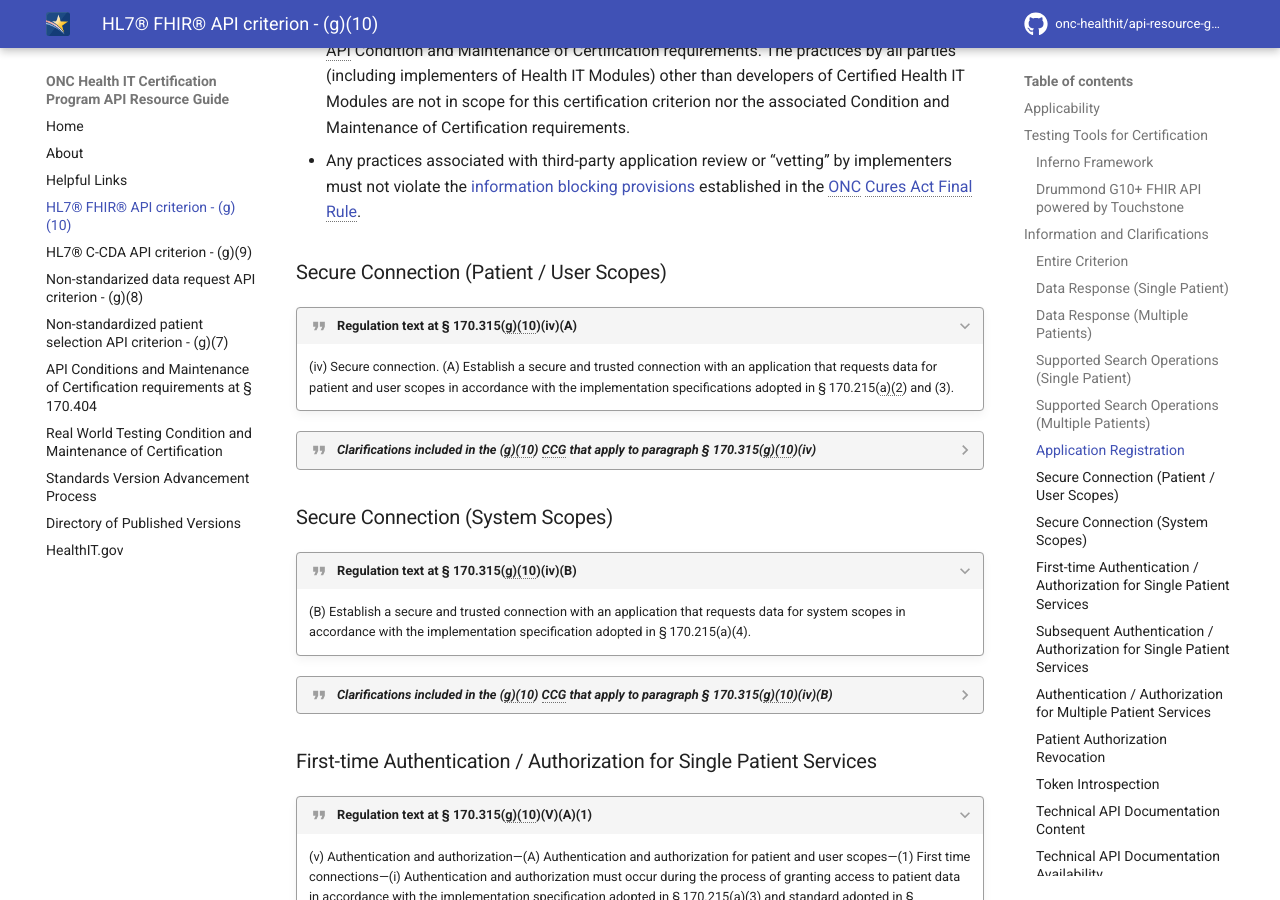
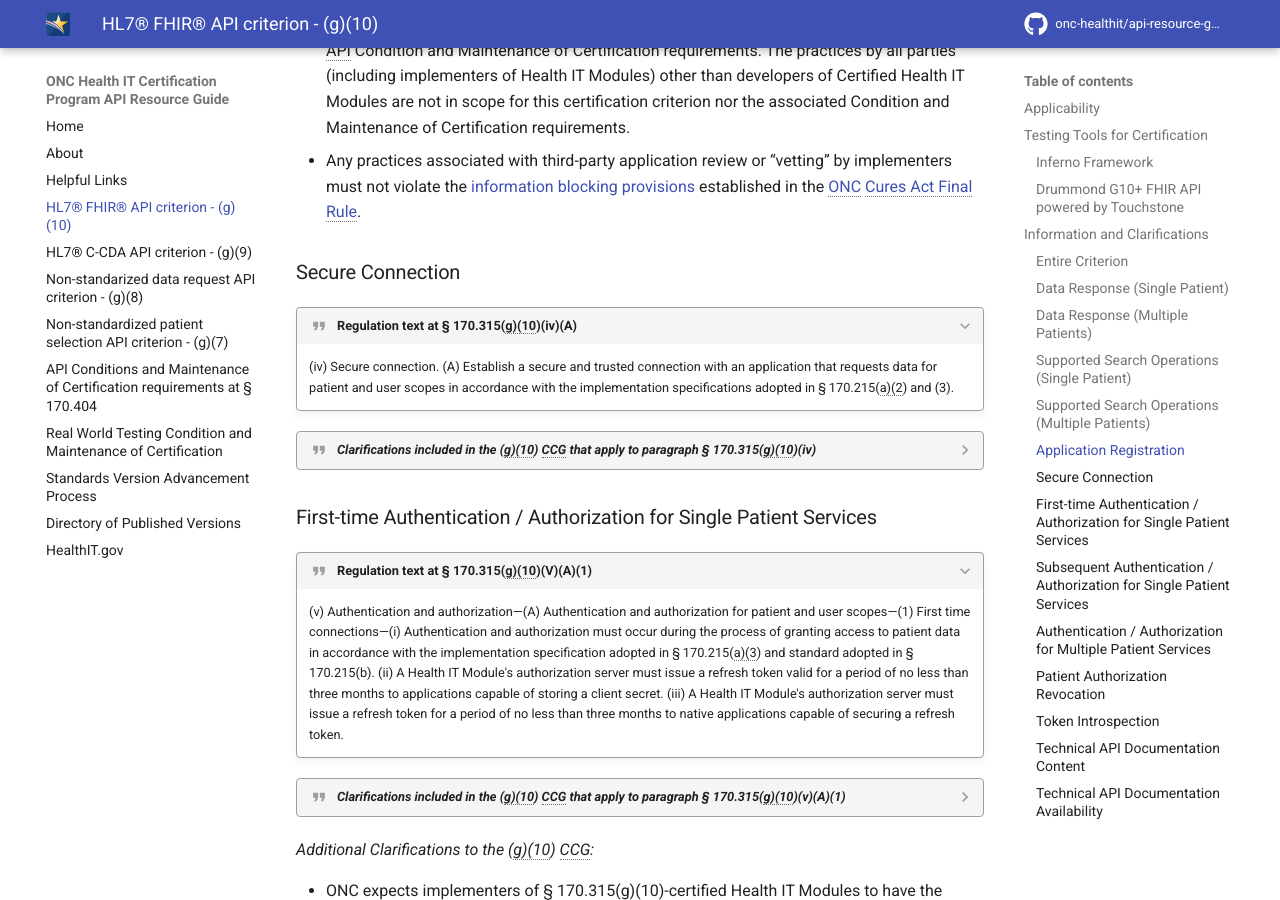
Before and after one commit to onc-healthit/api-resource-guide, an MkDocs documentation site: the page built from docs/g10-criterion.md, in a window 1280 px wide and 900 px high, scrolled down 4453 px. Built offline with MkDocs 1.6.1 and Material for MkDocs 9.7.7, drawn with Linux system fonts in a browser that asks for light colours; comment, search, counter and statistics services are not loaded; the version menu is left out.

Commit message:
consolidate secure connection sections

```diff
--- a/docs/g10-criterion.md
+++ b/docs/g10-criterion.md
@@ -156,20 +156,12 @@ healthcare providers to implement Health IT Modules certified to requirements in
 - The requirement that health IT developers must enable an application to register with the § 170.315(g)(10)-certified Health IT Module’s authorization server only applies for the purposes of demonstrating technical conformance to the finalized certification criterion and API Condition and Maintenance of Certification requirements. The practices by all parties (including implementers of Health IT Modules) other than developers of Certified Health IT Modules are not in scope for this certification criterion nor the associated Condition and Maintenance of Certification requirements.
 - Any practices associated with third-party application review or “vetting” by implementers must not violate the <a target = "_blank" href = "https://www.ecfr.gov/cgi-bin/text-idx?SID=034c12732e5cb9328303ecdf94ecde87&mc=true&tpl=/ecfrbrowse/Title45/45cfr171_main_02.tpl">information blocking provisions</a> established in the <a target = "_blank" href = "https://www.federalregister.gov/d/2020-07419/p-1665">ONC Cures Act Final Rule</a>.
 
-### Secure Connection (Patient / User Scopes)
+### Secure Connection
 ???+ quote "**Regulation text at § 170.315(g)(10)(iv)(A)**"
     (iv) Secure connection. (A) Establish a secure and trusted connection with an application that requests data for patient and user scopes in accordance with the implementation specifications adopted in § 170.215(a)(2) and (3).
 
 <!-- $ref{g-10:CCG["Paragraph (g)(10)(iv)"], tabbed} -->
 ??? quote "*Clarifications included in the (g)(10) CCG that apply to paragraph § 170.315(g)(10)(iv)*"
-	- Connections below TLS version 1.2 must be denied.
-
-### Secure Connection (System Scopes)
-???+ quote "**Regulation text at § 170.315(g)(10)(iv)(B)**"
-    (B) Establish a secure and trusted connection with an application that requests data for system scopes in accordance with the implementation specification adopted in § 170.215(a)(4).
-
-<!-- $ref{g-10:CCG["Paragraph (g)(10)(iv)(B)"], tabbed} -->
-??? quote "*Clarifications included in the (g)(10) CCG that apply to paragraph § 170.315(g)(10)(iv)(B)*"
 	- Connections below TLS version 1.2 must be denied.
 
 ### First-time Authentication / Authorization for Single Patient Services
```
